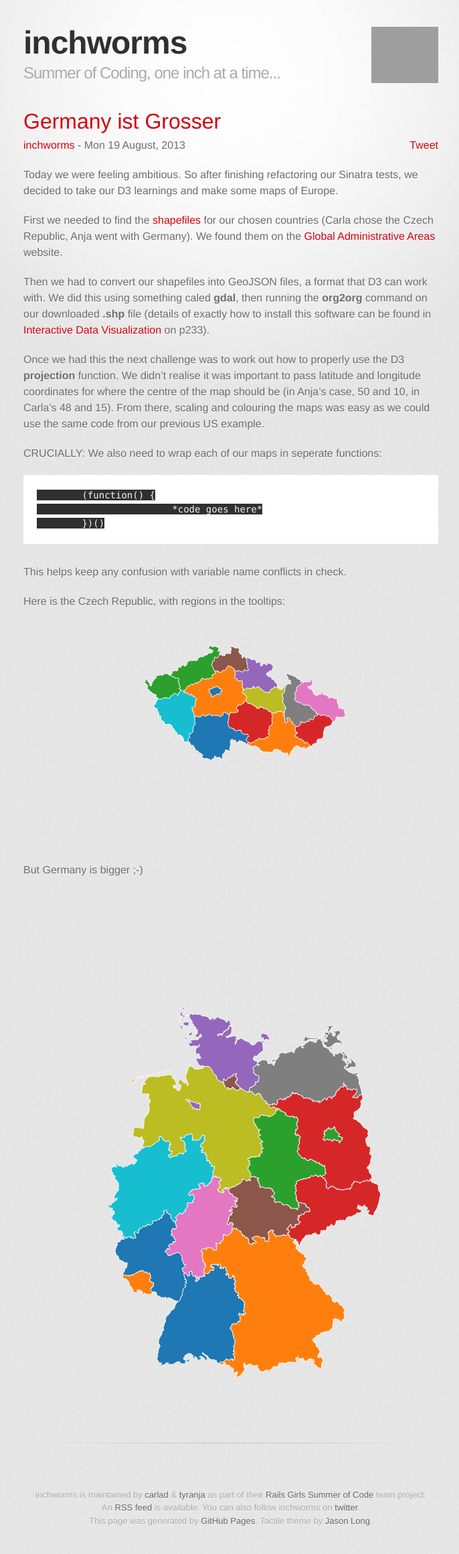
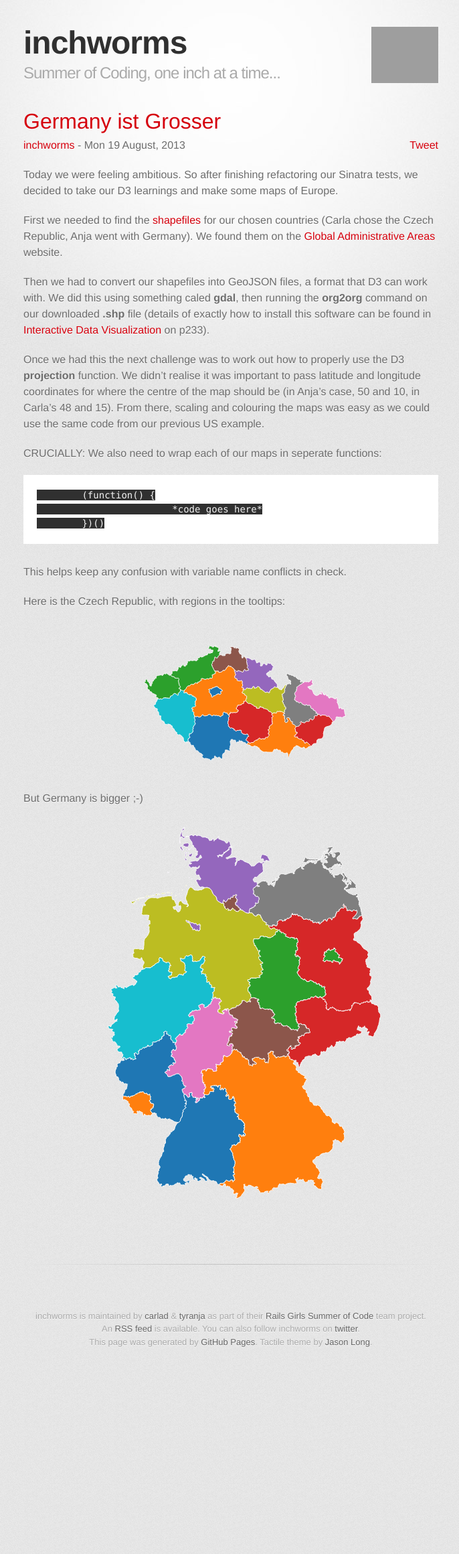
Before and after one commit to inchworms/inchworms, a Jekyll site: the page built from _posts/2013-08-19-grosser.md, in a window 1280 px wide. Shown: the whole page at 67% size, without its empty margins (295-981 px from the left). Built offline with Jekyll 4.4.1, drawn with Linux system fonts in a browser that asks for light colours; nearby versions of some CDN libraries; some web fonts are replaced; Markdown is read by kramdown in place of the engine named in the settings; comment, search, counter and statistics services are not loaded; after the commit the page ends 2053 px from its top, so only the background shows below that; grey boxes are pictures that could not be loaded.

Commit message:
updated map border and height spacing

```diff
--- a/_posts/2013-08-19-grosser.md
+++ b/_posts/2013-08-19-grosser.md
@@ -25,7 +25,7 @@
 
 Here is the Czech Republic, with regions in the tooltips:
 
-<div id="geo_mapping_cz" ></div>
+<div id="geo_mapping_cz" style="height: 250px;"></div>
 <script type="text/javascript">
 (function() {
 
@@ -93,7 +93,7 @@
 
 But Germany is bigger ;-)
 
-<div id="geo_mapping_de"></div>
+<div id="geo_mapping_de" style="margin-top: -160px;"></div>
 <script type="text/javascript">
 (function() {
 	//Width and height
```
